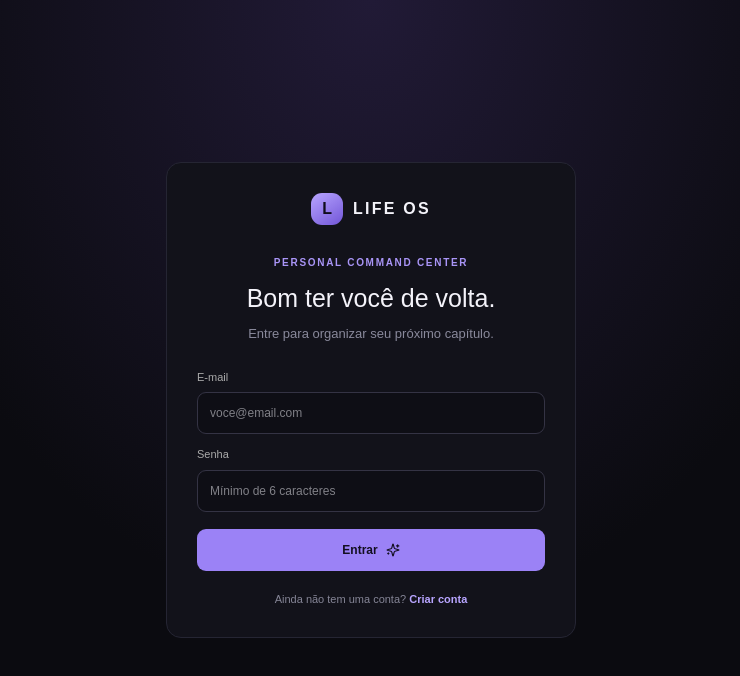
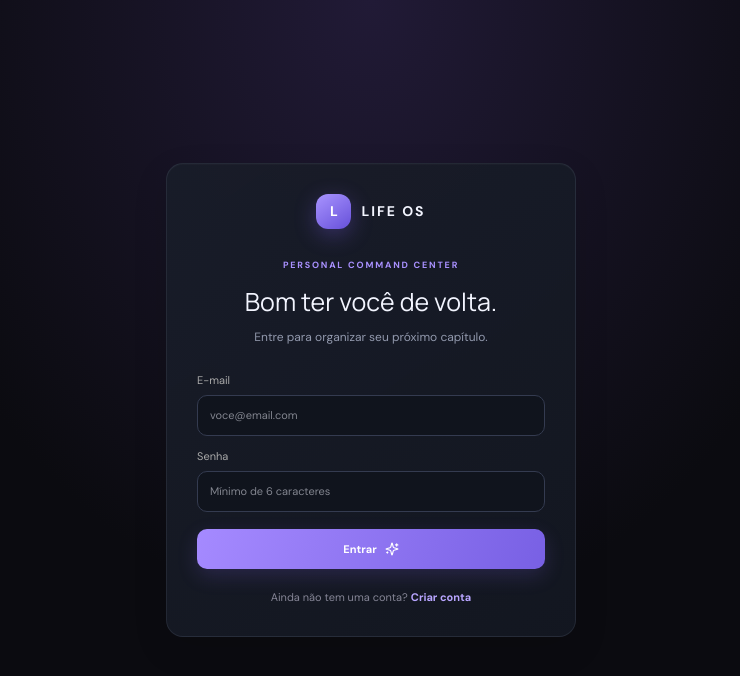
Before and after one commit to MateusMiguel-Dev/LifeOS-Code, a Next.js app in the folder life-os/: page /login in a window 1280 px wide. Shown: the top 676 px of the page, without its empty margins (269-1009 px from the left). Built offline with nearby package versions, Linux system fonts and the light colour scheme.

Commit message:
style: refresh LIFE OS with premium dark purple-blue design and new typography

```diff
--- a/life-os/src/app/globals.css
+++ b/life-os/src/app/globals.css
@@ -1,56 +1,130 @@
+@import url('https://fonts.googleapis.com/css2?family=DM+Sans:wght@400;500;600;700&family=Manrope:wght@400;500;600;700;800&display=swap');
 @import "tailwindcss";
 
-:root { color-scheme: dark; --bg:#0b0b10; --panel:#12121a; --panel-2:#171722; --line:#252533; --muted:#89899b; --text:#f4f3fa; --purple:#9b82f6; --purple-soft:#28213f; }
+:root {
+  color-scheme: dark;
+  --bg:#0b0d13;
+  --panel:#141720;
+  --panel-2:#191e2a;
+  --line:rgba(166,177,210,.11);
+  --muted:#9299ad;
+  --text:#f3f5ff;
+  --purple:#9875ff;
+  --purple-soft:#28213f;
+  --blue:#5b8cff;
+  --cyan:#72d8ed;
+}
 * { box-sizing:border-box; }
 html,body { min-height:100%; }
-body { margin:0; background:var(--bg); color:var(--text); font-family:Arial, Helvetica, sans-serif; }
+body {
+  margin:0;
+  background:
+    radial-gradient(ellipse at 78% -15%,rgba(93,104,198,.13),transparent 36%),
+    radial-gradient(ellipse at 0% 45%,rgba(111,75,181,.07),transparent 32%),
+    var(--bg);
+  color:var(--text);
+  font-family:'DM Sans',sans-serif;
+  font-size:14px;
+  -webkit-font-smoothing:antialiased;
+}
+h1,h2,h3,.brand,.stat-value,.focus-number { font-family:'Manrope','DM Sans',sans-serif; }
 button,input { font:inherit; }
 button { cursor:pointer; }
 .app-shell { min-height:100vh; }
-.sidebar { width:248px; position:fixed; inset:0 auto 0 0; padding:26px 16px; border-right:1px solid var(--line); background:#0e0e15; display:flex; flex-direction:column; z-index:20; }
-.brand { display:flex; align-items:center; gap:11px; padding:0 10px 32px; font-size:17px; font-weight:750; letter-spacing:.12em; }
-.brand-mark { width:32px;height:32px;border-radius:11px;display:grid;place-items:center;background:linear-gradient(145deg,#b8a5ff,#7256d8);color:#100d1c;font-weight:900; }
-.nav-label { color:#656577; font-size:10px; letter-spacing:.16em; font-weight:700; padding:14px 12px 9px; }
-.nav-link { display:flex;align-items:center;gap:12px;padding:11px 12px;border-radius:10px;color:#9999aa;text-decoration:none;font-size:13px;margin:2px 0;transition:.18s; }
-.nav-link:hover,.nav-link.active { background:#211c32;color:#c5b7ff; }
-.sidebar-bottom { margin-top:auto; border-top:1px solid var(--line); padding-top:16px; }
-.main-area { margin-left:248px; min-height:100vh; }
-.topbar { height:72px;display:flex;align-items:center;justify-content:space-between;padding:0 38px;border-bottom:1px solid var(--line); }
-.topbar-date { color:var(--muted);font-size:12px; }
-.avatar { width:34px;height:34px;border-radius:50%;display:grid;place-items:center;background:#30264c;color:#d2c5ff;font-size:12px;font-weight:700; }
-.page { max-width:1440px;margin:0 auto;padding:34px 38px 52px; }
-.eyebrow { color:#a995f7;font-size:10px;letter-spacing:.17em;text-transform:uppercase;font-weight:700; }
-.page-title { font-size:29px;letter-spacing:-.04em;font-weight:650;margin:8px 0 7px; }
-.page-subtitle { color:var(--muted);font-size:13px;line-height:1.6; }
-.panel { background:var(--panel);border:1px solid var(--line);border-radius:15px; }
-.stat-grid { display:grid;grid-template-columns:repeat(4,minmax(0,1fr));gap:14px;margin:26px 0 18px; }
-.stat-card { padding:18px;min-height:124px; }
-.stat-top { display:flex;align-items:center;justify-content:space-between;color:var(--muted);font-size:12px; }
-.stat-value { font-size:27px;font-weight:650;letter-spacing:-.04em;margin-top:17px; }
-.stat-note { color:#777789;font-size:10px;margin-top:5px; }
-.content-grid { display:grid;grid-template-columns:minmax(0,1.55fr) minmax(290px,1fr);gap:16px; }
+.sidebar {
+  width:254px;position:fixed;inset:0 auto 0 0;padding:25px 17px;
+  border-right:1px solid var(--line);
+  background:linear-gradient(180deg,rgba(20,23,32,.97),rgba(13,16,24,.98));
+  display:flex;flex-direction:column;z-index:20;
+  box-shadow:12px 0 50px rgba(0,0,0,.12);
+}
+.brand { display:flex;align-items:center;gap:12px;padding:0 10px 34px;font-size:15px;font-weight:800;letter-spacing:.13em; }
+.brand-mark {
+  width:35px;height:35px;border-radius:12px;display:grid;place-items:center;
+  background:linear-gradient(145deg,#a994ff,#6650d9);color:white;font-weight:800;
+  box-shadow:0 6px 22px rgba(129,97,239,.32);
+}
+.nav-label { color:#666e83;font-size:9px;letter-spacing:.19em;font-weight:700;padding:13px 12px 9px; }
+.nav-link {
+  display:flex;align-items:center;gap:12px;padding:11px 12px;border-radius:11px;
+  color:#9ba3b8;text-decoration:none;font-size:12px;font-weight:500;margin:3px 0;
+  transition:background .2s,color .2s,border .2s;border:1px solid transparent;
+}
+.nav-link:hover { background:rgba(139,117,255,.08);color:#e1dcff; }
+.nav-link.active {
+  background:linear-gradient(100deg,rgba(113,91,214,.24),rgba(69,104,184,.12));
+  color:#e2dcff;border-color:rgba(151,126,255,.2);
+  box-shadow:inset 3px 0 0 #9a7bff,0 8px 25px rgba(0,0,0,.12);
+}
+.sidebar-bottom { margin-top:auto;border-top:1px solid var(--line);padding-top:15px; }
+.main-area { margin-left:254px;min-height:100vh; }
+.topbar {
+  height:72px;display:flex;align-items:center;justify-content:space-between;
+  padding:0 42px;border-bottom:1px solid var(--line);
+  background:rgba(12,15,22,.62);backdrop-filter:blur(18px);
+  position:sticky;top:0;z-index:10;
+}
+.topbar-date { color:var(--muted);font-size:11px;letter-spacing:.02em; }
+.avatar {
+  width:35px;height:35px;border-radius:12px;display:grid;place-items:center;
+  background:linear-gradient(145deg,#393c5b,#24283c);color:#e0dcff;font-size:11px;font-weight:700;
+  border:1px solid rgba(175,174,255,.16);
+}
+.page { max-width:1500px;margin:0 auto;padding:34px 42px 56px; }
+.eyebrow { color:#a991ff;font-size:9px;letter-spacing:.2em;text-transform:uppercase;font-weight:700; }
+.page-title { font-size:30px;letter-spacing:-.055em;font-weight:800;margin:9px 0 7px;line-height:1.2; }
+.page-subtitle { color:var(--muted);font-size:12px;line-height:1.7; }
+.panel {
+  background:linear-gradient(145deg,rgba(25,29,41,.96),rgba(19,23,33,.98));
+  border:1px solid var(--line);border-radius:17px;
+  box-shadow:0 12px 35px rgba(0,0,0,.12),inset 0 1px 0 rgba(255,255,255,.018);
+}
+.stat-grid { display:grid;grid-template-columns:repeat(4,minmax(0,1fr));gap:14px;margin:27px 0 18px; }
+.stat-card { padding:18px 19px;min-height:125px;position:relative;overflow:hidden; }
+.stat-card:after {
+  content:"";position:absolute;width:95px;height:95px;right:-35px;bottom:-50px;
+  border-radius:50%;background:rgba(132,105,255,.11);filter:blur(2px);
+}
+.stat-top { display:flex;align-items:center;justify-content:space-between;color:var(--muted);font-size:11px; }
+.stat-top span:last-child { width:32px;height:32px;border-radius:10px;display:grid;place-items:center;background:rgba(129,107,255,.13);border:1px solid rgba(151,126,255,.12); }
+.stat-value { font-size:28px;font-weight:800;letter-spacing:-.06em;margin-top:14px; }
+.stat-note { color:#777f94;font-size:10px;margin-top:4px; }
+.content-grid { display:grid;grid-template-columns:minmax(0,1.55fr) minmax(285px,1fr);gap:16px; }
 .panel-head { display:flex;align-items:center;justify-content:space-between;padding:19px 20px 13px; }
-.panel-title { font-size:13px;font-weight:650; }
-.panel-hint { color:var(--muted);font-size:11px;margin-top:5px; }
-.task-row { display:flex;align-items:center;gap:11px;padding:12px 20px;border-top:1px solid #20202b;font-size:12px; }
-.task-check { width:17px;height:17px;border:1px solid #555267;border-radius:6px;background:transparent;color:#15121f;display:grid;place-items:center;flex:none; }
-.task-check.done { background:#9b82f6;border-color:#9b82f6; }
-.task-name.done { color:#6e6e7f;text-decoration:line-through; }
-.priority { margin-left:auto;font-size:10px;padding:5px 8px;border-radius:6px;background:#29213a;color:#bcaaff; }
-.progress-track { height:5px;background:#282835;border-radius:20px;overflow:hidden; }
-.progress-fill { height:100%;background:linear-gradient(90deg,#8066dc,#b29cff);border-radius:20px; }
-.habit-item { padding:13px 20px;border-top:1px solid #20202b; }
-.habit-line { display:flex;justify-content:space-between;align-items:center;font-size:12px;margin-bottom:9px; }
+.panel-title { font-family:'Manrope',sans-serif;font-size:12px;font-weight:800;letter-spacing:-.02em; }
+.panel-hint { color:var(--muted);font-size:10px;margin-top:5px; }
+.task-row { display:flex;align-items:center;gap:11px;padding:13px 20px;border-top:1px solid rgba(166,177,210,.08);font-size:11px; }
+.task-check { width:18px;height:18px;border:1px solid #596178;border-radius:6px;background:transparent;color:#15121f;display:grid;place-items:center;flex:none;transition:.2s; }
+.task-check:hover { border-color:var(--purple); }
+.task-check.done { background:linear-gradient(135deg,#a78bff,#6f5bd5);border-color:#9875ff; }
+.task-name.done { color:#737b8f;text-decoration:line-through; }
+.priority { margin-left:auto;font-size:9px;padding:5px 8px;border-radius:7px;background:rgba(147,116,255,.13);color:#c4b3ff;border:1px solid rgba(147,116,255,.12); }
+.progress-track { height:5px;background:#292e3d;border-radius:20px;overflow:hidden; }
+.progress-fill { height:100%;background:linear-gradient(90deg,#8065e8,#a58cff 65%,#65c9e6);border-radius:20px;box-shadow:0 0 14px rgba(143,116,255,.24); }
+.habit-item { padding:13px 20px;border-top:1px solid rgba(166,177,210,.08); }
+.habit-line { display:flex;justify-content:space-between;align-items:center;font-size:11px;margin-bottom:9px; }
 .habit-days { display:flex;gap:6px;margin-top:10px; }
-.habit-day { width:21px;height:21px;border-radius:7px;background:#272735;display:grid;place-items:center;font-size:9px;color:#77778a; }
-.habit-day.done { background:#493a70;color:#d6caff; }
-.focus-card { padding:20px;background:linear-gradient(125deg,#211b35,#15131f 75%);border-color:#3a3055; }
-.focus-number { font-size:34px;font-weight:700;letter-spacing:-.05em;margin:10px 0 4px; }
-.primary-btn { display:inline-flex;align-items:center;gap:8px;border:0;border-radius:9px;background:#9b82f6;color:#130f20;padding:10px 14px;font-size:12px;font-weight:700; }
-.ghost-btn { border:1px solid var(--line);border-radius:9px;background:#171721;color:#c5c4d1;padding:9px 12px;font-size:11px; }
+.habit-day { width:22px;height:22px;border-radius:7px;background:#252b39;display:grid;place-items:center;font-size:9px;color:#7d8599; }
+.habit-day.done { background:linear-gradient(145deg,#51427f,#39305e);color:#ddd3ff;border:1px solid rgba(160,133,255,.16); }
+.focus-card {
+  padding:20px;background:
+    radial-gradient(circle at 100% 0%,rgba(111,126,255,.18),transparent 43%),
+    linear-gradient(125deg,#25213c,#171a28 76%);
+  border-color:rgba(151,126,255,.2);position:relative;overflow:hidden;
+}
+.focus-card:after { content:"";position:absolute;width:150px;height:150px;border:1px solid rgba(171,154,255,.11);border-radius:50%;right:-75px;top:38px;box-shadow:0 0 0 22px rgba(171,154,255,.025),0 0 0 44px rgba(171,154,255,.02);pointer-events:none; }
+.focus-number { font-size:36px;font-weight:800;letter-spacing:-.07em;margin:10px 0 4px; }
+.primary-btn { display:inline-flex;align-items:center;gap:8px;border:0;border-radius:10px;background:linear-gradient(110deg,#a58aff,#7860e4);color:#fff;padding:10px 14px;font-size:11px;font-weight:700;box-shadow:0 7px 20px rgba(125,95,226,.2); }
+.ghost-btn { border:1px solid var(--line);border-radius:9px;background:#1a1e2a;color:#c5cadd;padding:9px 12px;font-size:10px;transition:.2s; }
+.ghost-btn:hover { border-color:rgba(151,126,255,.35);color:white; }
 .section-gap { margin-top:16px; }
-.task-input { width:100%;background:#0e0e15;border:1px solid #343344;border-radius:9px;color:var(--text);padding:11px 12px;outline:none;font-size:12px; }
-.task-input:focus { border-color:#8c75e5; }
-.empty { padding:28px 20px;text-align:center;color:var(--muted);font-size:12px; }
-@media(max-width:1050px){.sidebar{width:210px}.main-area{margin-left:210px}.stat-grid{grid-template-columns:repeat(2,minmax(0,1fr))}.content-grid{grid-template-columns:1fr}}
-@media(max-width:700px){.sidebar{position:static;width:auto;height:auto;padding:14px;border-right:0;border-bottom:1px solid var(--line)}.brand{padding:0 4px 12px}.nav-label,.sidebar-bottom{display:none}.sidebar nav{display:flex;overflow:auto;gap:4px}.nav-link{white-space:nowrap;padding:9px}.main-area{margin-left:0}.topbar{height:58px;padding:0 18px}.page{padding:25px 17px 40px}.page-title{font-size:25px}.stat-grid{gap:9px}.stat-card{padding:14px;min-height:110px}.stat-value{font-size:23px}}
+.task-input { width:100%;background:#10141d;border:1px solid #343b50;border-radius:10px;color:var(--text);padding:11px 12px;outline:none;font-size:11px; }
+.task-input:focus { border-color:#8c75e5;box-shadow:0 0 0 3px rgba(140,117,229,.1); }
+.empty { padding:28px 20px;text-align:center;color:var(--muted);font-size:11px; }
+@media(max-width:1100px){.sidebar{width:220px}.main-area{margin-left:220px}.page{padding-left:28px;padding-right:28px}.topbar{padding:0 28px}.stat-grid{grid-template-columns:repeat(2,minmax(0,1fr))}.content-grid{grid-template-columns:1fr}}
+@media(max-width:700px){
+  .sidebar{position:static;width:auto;height:auto;padding:14px;border-right:0;border-bottom:1px solid var(--line)}
+  .brand{padding:0 4px 12px}.nav-label,.sidebar-bottom{display:none}.sidebar nav{display:flex;overflow:auto;gap:4px}
+  .nav-link{white-space:nowrap;padding:9px}.main-area{margin-left:0}.topbar{height:58px;padding:0 18px}
+  .page{padding:25px 17px 40px}.page-title{font-size:25px}.stat-grid{gap:9px}.stat-card{padding:14px;min-height:110px}.stat-value{font-size:23px}
+}
```
